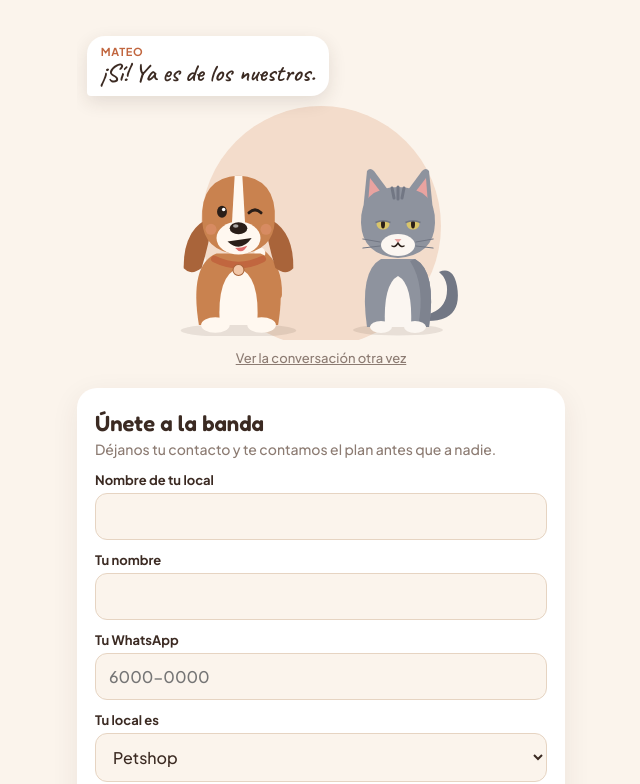
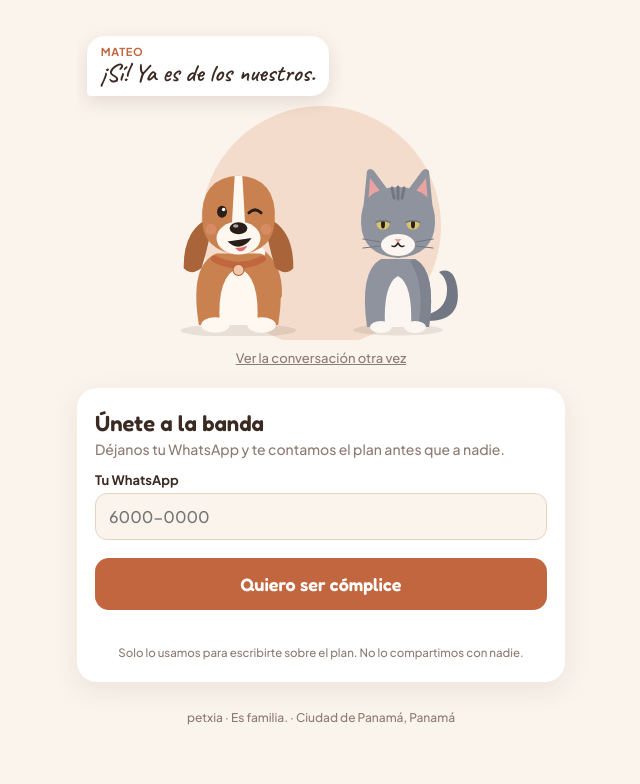
Before and after one commit to potenciatuvidaconia-star/petfamily-landing, a plain HTML site: page complice/index.html in a window 1280 px wide. Shown: the part 183-967 px from the top of the page, without its empty margins (319-959 px from the left). Drawn offline with Linux system fonts and the light colour scheme.

Commit message:
Página cómplice: un solo dato, el WhatsApp
Co-Authored-By: Claude Opus 5.5 <noreply@anthropic.com>
Claude-Session: https://claude.ai/code/session_01CtVYkSKxPTdmNZ1w6x7HfS

```diff
--- a/complice/index.html
+++ b/complice/index.html
@@ -65,19 +65,13 @@ footer{text-align:center;color:var(--mid);font-size:12px;margin-top:28px}
 
   <form id="form" novalidate>
     <h2>Únete a la banda</h2>
-    <p>Déjanos tu contacto y te contamos el plan antes que a nadie.</p>
-    <label for="local">Nombre de tu local</label>
-    <input id="local" name="local" autocomplete="organization" maxlength="120" required>
-    <label for="nombre">Tu nombre</label>
-    <input id="nombre" name="nombre" autocomplete="name" maxlength="120" required>
+    <p>Déjanos tu WhatsApp y te contamos el plan antes que a nadie.</p>
     <label for="whatsapp">Tu WhatsApp</label>
     <input id="whatsapp" name="whatsapp" type="tel" inputmode="tel" autocomplete="tel" placeholder="6000-0000" maxlength="20" required>
-    <label for="tipo">Tu local es</label>
-    <select id="tipo" name="tipo"><option value="petshop">Petshop</option><option value="grooming">Grooming</option><option value="veterinaria">Veterinaria</option></select>
     <input class="trampa" name="web" tabindex="-1" autocomplete="off" aria-hidden="true">
     <button class="ir" id="enviar" type="submit">Quiero ser cómplice</button>
     <div class="error" id="error" role="alert"></div>
-    <div class="legal">Usamos tus datos solo para contactarte sobre el plan. No los compartimos con nadie.</div>
+    <div class="legal">Solo lo usamos para escribirte sobre el plan. No lo compartimos con nadie.</div>
   </form>
 
   <div class="gracias" id="gracias">
@@ -157,7 +151,7 @@ const DIALOGO = [
   ['Mishu','der','¿Lo escaneó? 👀'],
   ['Mateo','izq','¡Sí! Ya es de los nuestros.'],
   ['Mishu','der','¿Le contamos el plan?'],
-  ['Mateo','izq','Todavía no... primero necesitamos su contacto.'],
+  ['Mateo','izq','Todavía no... primero necesitamos su WhatsApp.'],
   ['Mishu','der','Que no se entere nadie más.'],
   ['Mateo','izq','Shh. Muy pronto. 😉'],
 ];
@@ -186,7 +180,7 @@ const form = document.getElementById('form'), err = document.getElementById('err
 form.addEventListener('submit', async e => {
   e.preventDefault(); err.textContent = '';
   const d = Object.fromEntries(new FormData(form)); d.o = o;
-  if (!d.local.trim() || !d.nombre.trim() || d.whatsapp.replace(/\D/g,'').length < 7) { err.textContent = 'Escribe el nombre del local, tu nombre y tu WhatsApp.'; return; }
+  if (d.whatsapp.replace(/\D/g,'').length < 7) { err.textContent = 'Escribe tu WhatsApp.'; return; }
   btn.disabled = true; btn.textContent = 'Enviando...';
   try {
     const r = await fetch('https://business.petxia.app/api/complice', { method:'POST', headers:{'Content-Type':'application/json'}, body: JSON.stringify(d) });
```
